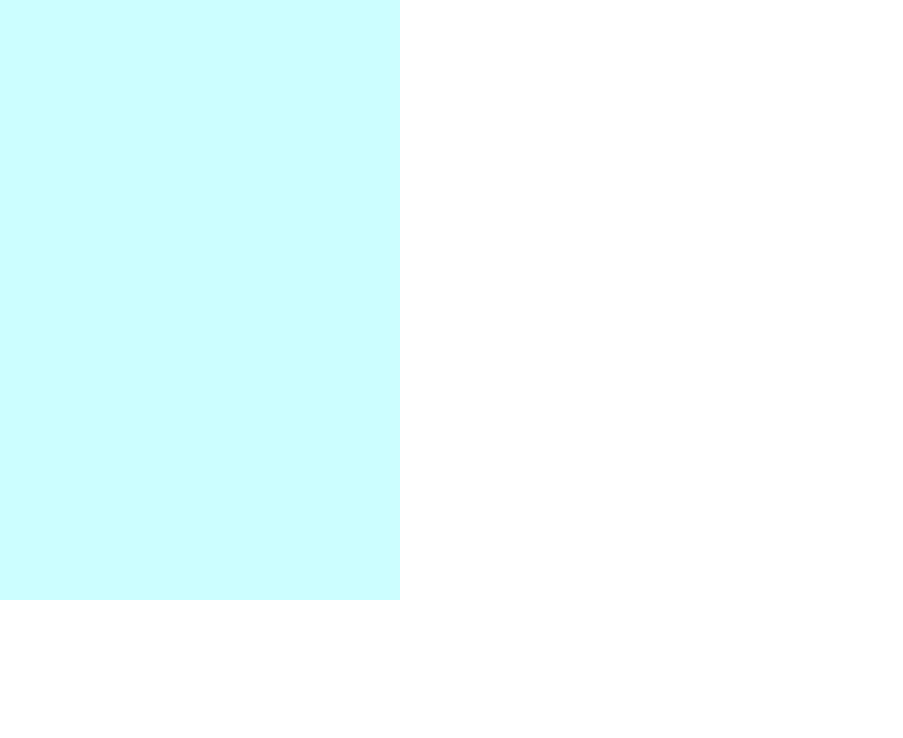
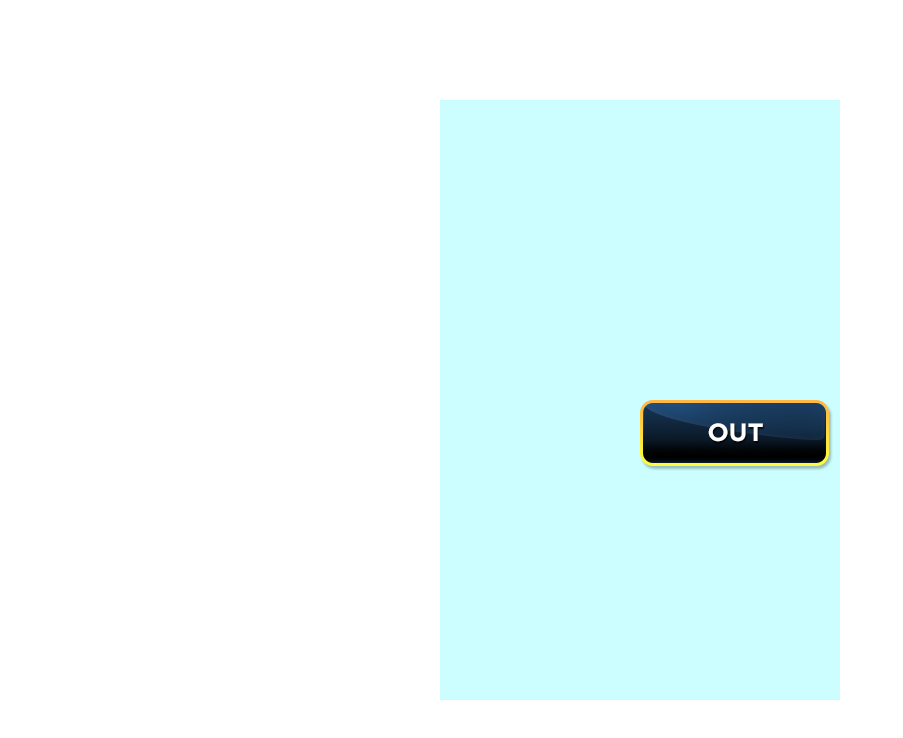
Before and after one commit to agynessl/2dWebgame, a website: page index.html in a window 1280 px wide. Shown: the whole page, without its empty margins (0-903 px from the left). Drawn offline with nearby package versions, Linux system fonts and the light colour scheme.

Commit message:
frameworks

```diff
--- a/index.html
+++ b/index.html
@@ -3,16 +3,21 @@
   <head>
   <meta charset="utf-8" />
   <link rel="stylesheet" type="text/css" href="https://maxcdn.bootstrapcdn.com/bootstrap/3.3.7/css/bootstrap.min.css"/>
+
   <link rel="stylesheet" type="text/css" href="css/style.css"/>
 
   <script type="text/javascript" src="phaser.min.js"></script>
   <script type="text/javascript" src="js/boot.js"></script>
   <script type="text/javascript" src="js/load.js"></script>
+  <script type="text/javascript" src="js/menu.js"></script>
   <script type="text/javascript" src="js/play.js"></script>
   <script type="text/javascript" src="js/game.js"></script>
   </head>
 
   <body>
-    <div id="gamediv">
+
+    <div class="gamepanel" id="gamediv" >
   </body>
+
+
 </html>
--- a/js/boot.js
+++ b/js/boot.js
@@ -8,8 +8,8 @@ var bootState = {
         }
 
         // Put the game on the middle of the screen
-        // game.scale.pageAlignHorizontally = true;
-        // game.scale.pageAlignVertically = true;
+        game.scale.pageAlignHorizontally = true;
+        game.scale.pageAlignVertically = true;
 
         // Game settings
         game.physics.startSystem(Phaser.Physics.ARCADE);
@@ -18,6 +18,6 @@ var bootState = {
     },
 
     create: function() {
-        game.state.start('load');
+        game.state.start('menu');
     },
 };
--- a/js/game.js
+++ b/js/game.js
@@ -1,7 +1,12 @@
+
 var game = new Phaser.Game(400, 600, 'gamediv');
 
 game.state.add('boot', bootState);
 game.state.add('load', loadState);
+game.state.add('menu',menuState);
+game.state.add('input',inputState);
+game.state.add('top10',top10State);
 game.state.add('play', playState);
 
+
 game.state.start('boot');
--- a/js/load.js
+++ b/js/load.js
@@ -2,11 +2,11 @@ var loadState = {
 
     preload: function() {
         // Add 'loading...' label
-        //var loading = game.add.text(game.width/2, game.height/2, 'loading...', { font: '30px Arial', fill: '#fff', align: 'center' })
-        //loading.anchor.setTo(0.5);
+        console.log('In loadState:preload');
+
 
         // Load all images
-    	//game.load.image('player', 'assets/player.png');
+    	// game.load.image('player', 'assets/player.png');
         //game.load.spritesheet('enemies', 'assets/enemies.png', 52, 50);
 
         // Load sounds effects
--- /dev/null
+++ b/js/menu.js
@@ -0,0 +1,29 @@
+var menuState = {
+    preload: function(){
+    	game.load.spritesheet('button', 'assets/button_sprite_sheet.png', 193, 71);
+
+
+	},
+
+    create: function(){
+    	game.add.button(game.width/2,game.height/2, 'button', this.entername, this, 2, 1, 0);
+    },
+
+    entername: function(){
+        game.state.start('load');
+    }
+};
+
+
+var top10State = {
+	creat: function(){
+
+	},
+};
+
+
+var inputState = {
+	create: function(){
+
+	},
+};
```
Also changed, not shown: server.js (+3 -9 lines), assets/button_sprite_sheet.png (added), assets/spacebar.png (added).
